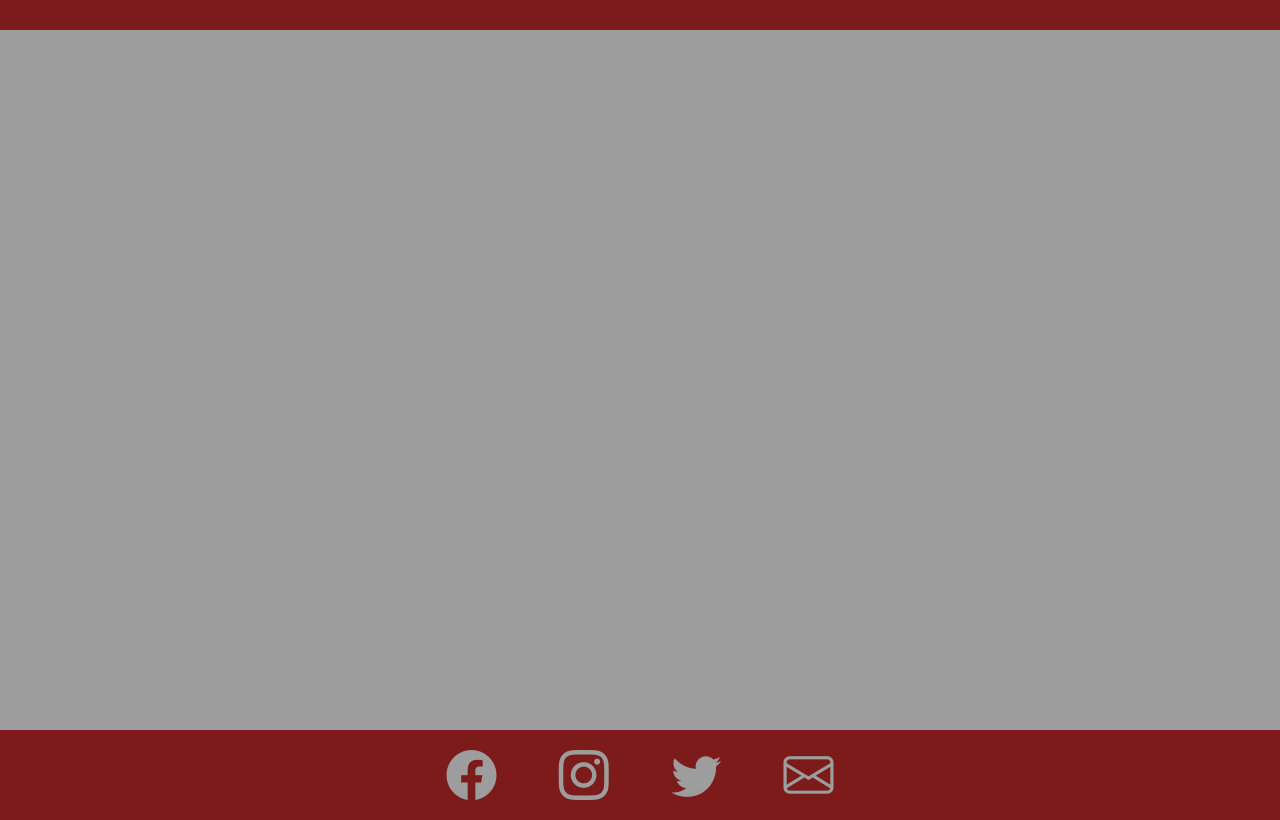
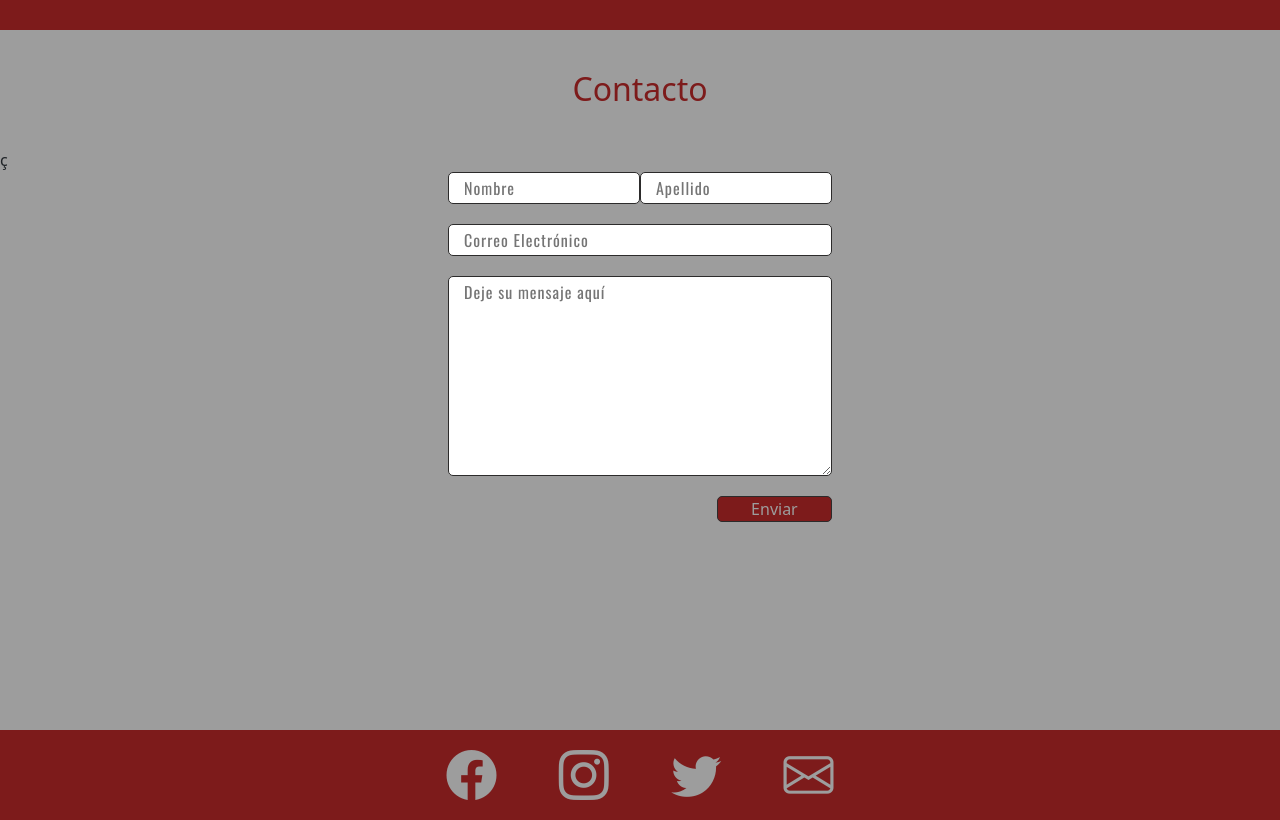
Before and after one commit to tomibesso/Portfolio-Tomi, a plain HTML site: page index.html in a window 1280 px wide. Shown: the part 2860-3680 px from the top of the page. Drawn offline with nearby package versions, Linux system fonts and the light colour scheme; some packages are replaced by stand-ins of ours; a script that the page names is missing.

Commit message:
diseño del formulario

```diff
--- a/index.html
+++ b/index.html
@@ -157,7 +157,20 @@
                 </div>
             </div>
         </section>
-        <section class="contact sectionA" id="contact"></section>
+        <section class="contact sectionA" id="contact">
+            <h2 class="sectionTitle">Contacto</h2>ç
+            <div class="contact_content">
+                <form class="contact_content_form">
+                    <div class="contact_content_form_names">
+                        <input type="text" placeholder="Nombre">
+                        <input type="text" placeholder="Apellido">
+                    </div>
+                    <input class="contact_content_form_mail" type="text" placeholder="Correo Electrónico">
+                    <textarea class="contact_content_form_message" type="text" placeholder="Deje su mensaje aquí"></textarea>
+                    <button class="contact_content_form_button">Enviar</button>
+                </form>
+            </div>
+        </section>
         <footer class="footer">
             <div class="divFooter">
                 <a href="https://www.facebook.com/tomi.besso" target="_blank"><i class="bi bi-facebook"></i></a>
--- a/scss/_content.scss
+++ b/scss/_content.scss
@@ -16,6 +16,13 @@ section {
     h2 {
         color: $gris-claro;
     }
+}
+
+.sectionTitle {
+    position: relative;
+    top: 40px;
+    margin-bottom: 80px;
+    text-align: center;
 }
 
 .home {
@@ -80,13 +87,6 @@ section {
         @include w-h(350px, 450px);
         clip-path: polygon(50% 0%, 83% 12%, 100% 43%, 91% 94%, 68% 100%, 32% 100%, 9% 94%, 0% 43%, 17% 12%);
     }
-}
-
-.sectionTitle {
-    position: relative;
-    top: 40px;
-    margin-bottom: 80px;
-    text-align: center;
 }
 
 .about {
@@ -207,3 +207,67 @@ section {
         }
     }
 }
+
+.contact {
+    &_content {
+        @include w-h(30%, 50%);
+        margin: auto;
+
+        &_form {
+            height: 100%;
+            display: flex;
+            flex-direction: column;
+            align-items: center;
+            justify-content: space-between;
+
+            &_names {
+                display: flex;
+                justify-content: space-between;
+                @include w-h(100%, 32px);
+
+                input {
+                    width: 200px;
+                }
+            }
+
+            &_mail {
+                @include w-h(100%, 32px);
+            }
+
+            &_message {
+                @include w-h(100%, 200px);
+
+                &::placeholder {
+                  position: absolute;
+                  top: 6px;
+                }
+            }
+
+            &_button {
+                background-color: $vinotinto;
+                color: $gris-claro;
+                width: 30%;
+                border-radius: 5px;
+                border: 1px solid rgb(44, 43, 43);
+                align-self: end;
+
+                &:hover {
+                    transform: scale(1.05);
+                }
+            }
+        }
+
+        input, textarea {
+            border-radius: 5px;
+            border: 1px solid rgb(44, 43, 43);
+            padding: 10px;
+            font-family: $fuente;
+            line-height: 1.2;
+            letter-spacing: 1px;
+        }
+
+        ::placeholder {
+            padding-left: 5px;
+        }
+    }
+}
--- a/scss/_vars.scss
+++ b/scss/_vars.scss
@@ -1,2 +1,3 @@
 $gris-claro: rgb(157, 157, 157);
 $vinotinto: rgb(125, 27, 27);
+$fuente: "Oswald", sans-serif;
```
Also changed, not shown: css/main.css, 1 other file.
